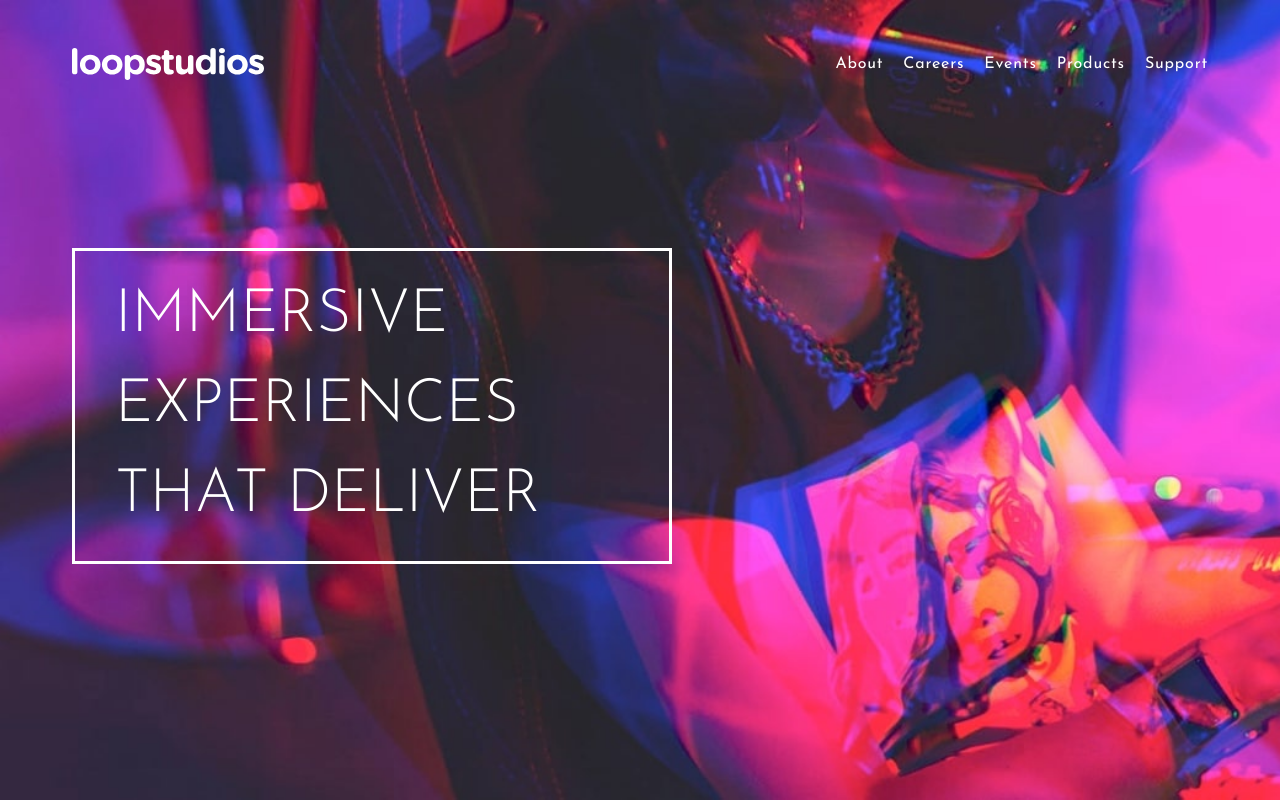
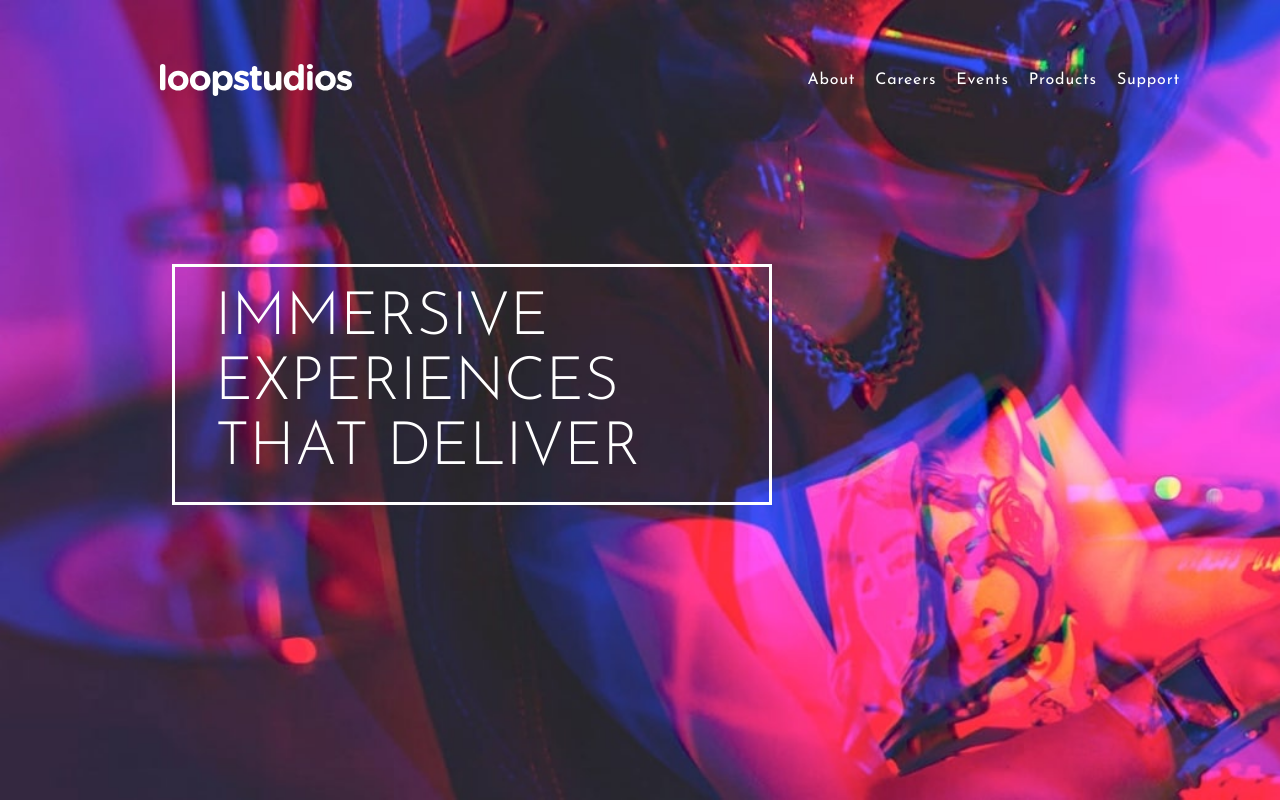
Before and after one commit to Natiman1/loop-studio, a React (Vite) app: page / in a window 1280 px wide. Shown: the top 802 px of the page. Built offline with nearby package versions, Linux system fonts and the light colour scheme; a web font is replaced by a local one.

Commit message:
Adjust layout

```diff
--- a/src/components/HeroSection.tsx
+++ b/src/components/HeroSection.tsx
@@ -4,8 +4,8 @@ const HeroSection = () => {
   return (
     <section className="h-full w-full overflow-hidden bg-[url(/assets/mobile/image-hero.jpg)] bg-cover md:bg-[url(/assets/desktop/image-hero.jpg)]">
       <NavBar />
-      <div className="flex items-center justify-center pt-30  md:justify-start md:pl-14">
-        <h1 className="font-subHeading li pr-auto mx-4 w-[416px] border-3 border-white p-5 text-[39px] font-extralight text-white uppercase md:w-[600px] md:pr-auto md:text-[60px] md:font-light md:px-10 ">
+      <div className="flex items-center justify-center pt-30  md:justify-start md:pl-14 lg:ml-25">
+        <h1 className="font-subHeading li pr-auto mx-4 w-[416px] border-3 border-white p-5 text-[39px] font-extralight text-white uppercase md:w-[600px] md:pr-auto md:text-[60px] md:font-light md:px-10 md:leading-[65px]">
           immersive experiences that deliver
         </h1>
       </div>
--- a/src/components/NavBar.tsx
+++ b/src/components/NavBar.tsx
@@ -26,7 +26,7 @@ const NavBar = () => {
   };
 
   return (
-    <nav className="z-50 flex w-full items-center justify-between px-8 py-12 md:px-18">
+    <nav className="z-50 flex w-full items-center justify-between px-8 py-12 md:px-18 lg:pl-40 lg:pr-25 lg:pt-16">
       <img src={logo} alt="Logo" className="z-40" />
       <img
         src={isOpen ? close : hamburger}
```
Also changed, not shown: Screenshot.png.
